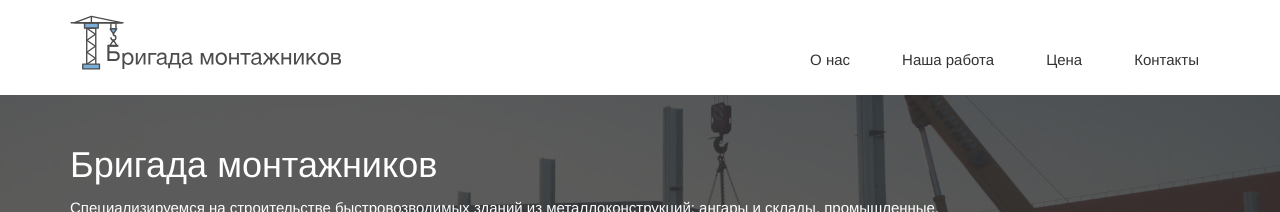
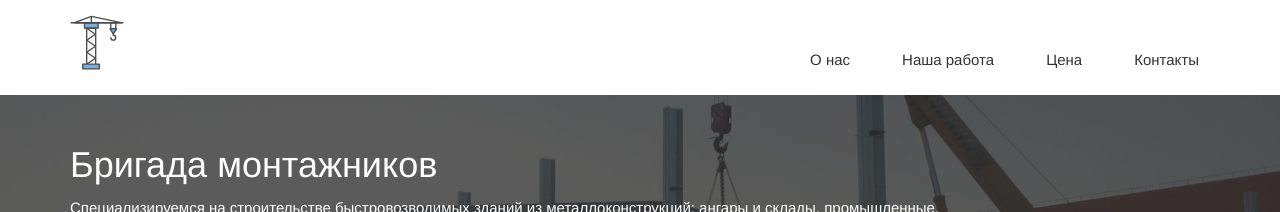
Before and after one commit to komarovalexander/site_bm, a Jekyll site: the page built from index.html, in a window 1280 px wide. Shown: the top 212 px of the page. Built offline with Jekyll 4.4.1, drawn with Linux system fonts in a browser that asks for light colours; nearby versions of some CDN libraries; some web fonts are replaced.

Commit message:
no message

```diff
--- a/_includes/header.html
+++ b/_includes/header.html
@@ -14,7 +14,13 @@
             <span class="icon-bar"></span>
             <span class="icon-bar"></span>
             </button>
-            <a href="/" class="navbar-left logo"><img src="/img/logo.svg" alt="Бригада монтажников - лого"/></a>
+            <a href="/" class="navbar-left logo"><img
+              {% if page.main %}
+                          src="/img/logo_sm.svg"
+                          {% else %}
+                          src="/img/logo.svg"
+            {% endif %} alt="Бригада монтажников - лого" />
+          </a>
             <!--<a class="navbar-brand" href="index.html">
               <img src="{{ site.baseurl }}/img/logo.png" alt="Logo">
             </a>-->
--- a/index.html
+++ b/index.html
@@ -2,6 +2,7 @@
 layout: page
 title: Бригада монтажников
 permalink: /
+main: true
 ---
 
 <!-- Slider Start -->
```
Also changed, not shown: favicon.ico, img/logo_sm.svg.
